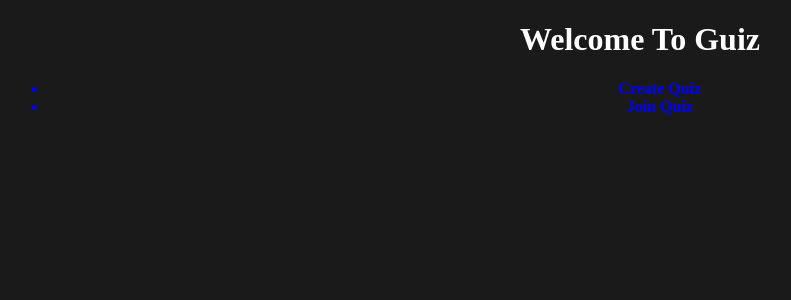
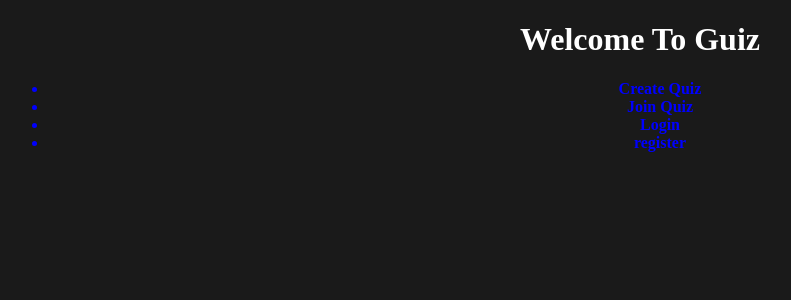
Before and after one commit to kamil-stack/Prototype, a Node server app: page / in a window 1280 px wide. Shown: the top 300 px of the page, without its empty margins (0-791 px from the left). Run offline with Node 20, Linux system fonts and the light colour scheme; the visitor is signed in with stand-in values (Sample User, id 1); some libraries are stand-ins or nearby versions.

Commit message:
Update index.html

```diff
--- a/views/index.html
+++ b/views/index.html
@@ -9,8 +9,10 @@
 <body>
     <center><h1 style="font-weight: Bold;">Welcome To Guiz</h1>
     <ul>
-    <li style="font-weight: Bold; color: Blue;" onclick="window.location = '/quiz/CreateQuiz'">Create Quiz</li>
+    <li style="font-weight: Bold; color: Blue;" onclick="window.location = '/CreateQuiz'">Create Quiz</li>
     <li style="font-weight: Bold; color: Blue;" onclick="window.location = '/'">Join Quiz</li>
+    <li style="font-weight: Bold; color: Blue;" onclick="window.location = '/login'">Login</li>
+    <li style="font-weight: Bold; color: Blue;" onclick="window.location = '/register'">register</li>
     </ul>
 </body>
 </html>
```
